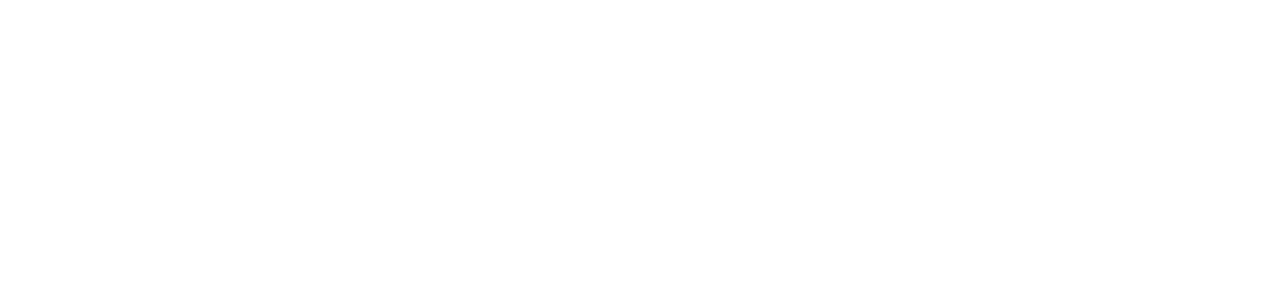
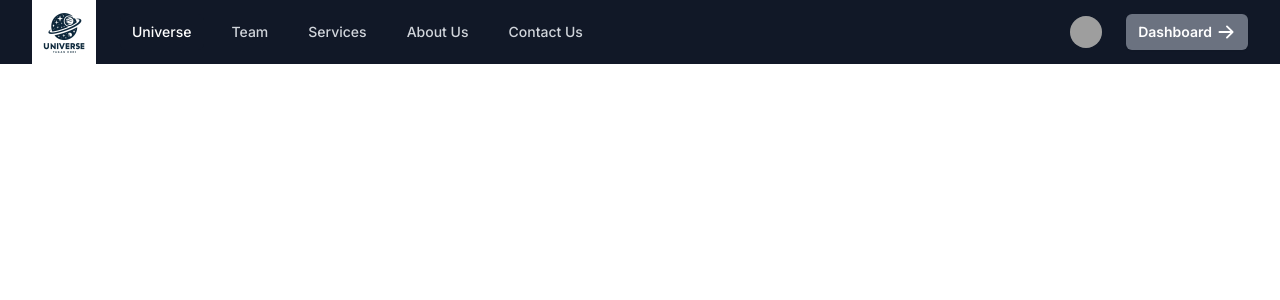
Before and after one commit to AmmarKhatri/universe-frontend, a Next.js app: page / in a window 1280 px wide. Shown: the top 300 px of the page. Built offline with nearby package versions, Linux system fonts and the light colour scheme; grey boxes are pictures that could not be loaded.

Commit message:
navbar added

```diff
--- a/src/app/page.tsx
+++ b/src/app/page.tsx
@@ -1,7 +1,8 @@
-import Image from "next/image";
+'use client'
+import HomeNavBar from "@/components/homeNavBar";
 
 export default function Home() {
       return (
-      <></>
+        <HomeNavBar/>
       )
 }
--- /dev/null
+++ b/src/components/homeNavBar.tsx
@@ -0,0 +1,181 @@
+import { Fragment } from 'react'
+import { Disclosure, Menu, Transition } from '@headlessui/react'
+import { Bars3Icon, BellIcon, XMarkIcon } from '@heroicons/react/24/outline'
+import { PlusIcon } from '@heroicons/react/20/solid'
+import { ArrowRightIcon } from '@heroicons/react/16/solid'
+
+const user = {
+  name: 'Tom Cook',
+  email: 'tom@example.com',
+  imageUrl:
+    'https://images.unsplash.com/photo-1472099645785-5658abf4ff4e?ixlib=rb-1.2.1&ixid=eyJhcHBfaWQiOjEyMDd9&auto=format&fit=facearea&facepad=2&w=256&h=256&q=80',
+}
+const navigation = [
+  { name: 'Universe', href: '#', current: true },
+  { name: 'Team', href: '#', current: false },
+  { name: 'Services', href: '#', current: false },
+  { name: 'About Us', href: '#', current: false },
+  { name: 'Contact Us', href: '#', current: false },
+]
+const userNavigation = [
+  { name: 'Your Profile', href: '#' },
+  { name: 'Settings', href: '#' },
+  { name: 'Sign out', href: '#' },
+]
+
+function classNames(...classes: any) {
+  return classes.filter(Boolean).join(' ')
+}
+
+export default function HomeNavBar() {
+  return (
+    <Disclosure as="nav" className="bg-gray-900">
+      {({ open }) => (
+        <>
+          <div className="mx-auto max-w-7xl px-4 sm:px-6 lg:px-8">
+            <div className="flex h-16 justify-between">
+              <div className="flex">
+                <div className="-ml-2 mr-2 flex items-center md:hidden">
+                  {/* Mobile menu button */}
+                  <Disclosure.Button className="relative inline-flex items-center justify-center rounded-md p-2 text-gray-400 hover:bg-gray-700 hover:text-white focus:outline-none focus:ring-2 focus:ring-inset focus:ring-white">
+                    <span className="absolute -inset-0.5" />
+                    <span className="sr-only">Open main menu</span>
+                    {open ? (
+                      <XMarkIcon className="block h-6 w-6" aria-hidden="true" />
+                    ) : (
+                      <Bars3Icon className="block h-6 w-6" aria-hidden="true" />
+                    )}
+                  </Disclosure.Button>
+                </div>
+                <div className="flex flex-shrink-0 items-center">
+                  <img
+                    className="h-16 w-auto"
+                    src="/universe0logo.webp"
+                    alt="Your Company"
+                  />
+                </div>
+                <div className="hidden md:ml-6 md:flex md:items-center md:space-x-4">
+                  {navigation.map((item) => (
+                    <a
+                      key={item.name}
+                      href={item.href}
+                      className={classNames(
+                        item.current ? 'bg-gray-900 text-white' : 'text-gray-300 hover:bg-gray-700 hover:text-white',
+                        'rounded-md px-3 py-2 text-sm font-medium'
+                      )}
+                      aria-current={item.current ? 'page' : undefined}
+                    >
+                      {item.name}
+                    </a>
+                  ))}
+                </div>
+              </div>
+              <div className="flex items-center">
+
+                <div className="hidden md:ml-4 md:flex md:flex-shrink-0 md:items-center">
+
+                  {/* Profile dropdown */}
+                  <Menu as="div" className="relative ml-3">
+                    <div>
+                      <Menu.Button className="relative flex rounded-full bg-gray-800 text-sm focus:outline-none focus:ring-2 focus:ring-white focus:ring-offset-2 focus:ring-offset-gray-800">
+                        <span className="absolute -inset-1.5" />
+                        <span className="sr-only">Open user menu</span>
+                        <img className="h-8 w-8 rounded-full" src={user.imageUrl} alt="" />
+                      </Menu.Button>
+                    </div>
+                    <Transition
+                      as={Fragment}
+                      enter="transition ease-out duration-200"
+                      enterFrom="transform opacity-0 scale-95"
+                      enterTo="transform opacity-100 scale-100"
+                      leave="transition ease-in duration-75"
+                      leaveFrom="transform opacity-100 scale-100"
+                      leaveTo="transform opacity-0 scale-95"
+                    >
+                      <Menu.Items className="absolute right-0 z-10 mt-2 w-48 origin-top-right rounded-md bg-white py-1 shadow-lg ring-1 ring-black ring-opacity-5 focus:outline-none">
+                        {userNavigation.map((item) => (
+                          <Menu.Item key={item.name}>
+                            {({ active }) => (
+                              <a
+                                href={item.href}
+                                className={classNames(
+                                  active ? 'bg-gray-100' : '',
+                                  'block px-4 py-2 text-sm text-gray-700'
+                                )}
+                              >
+                                {item.name}
+                              </a>
+                            )}
+                          </Menu.Item>
+                        ))}
+                      </Menu.Items>
+                    </Transition>
+                  </Menu>
+                </div>
+                <div className="flex-shrink-0">
+                  <button
+                    type="button"
+                    className="relative inline-flex items-center gap-x-1.5 ml-6 rounded-md bg-gray-500 px-3 py-2 text-sm font-semibold text-white shadow-sm hover:bg-gray-400 focus-visible:outline focus-visible:outline-2 focus-visible:outline-offset-2 focus-visible:outline-gray-500"
+                  >
+                    Dashboard
+                    <ArrowRightIcon className="-ml-0.5 h-5 w-5" aria-hidden="true" />
+                  </button>
+                </div>
+              </div>
+            </div>
+          </div>
+
+          <Disclosure.Panel className="md:hidden">
+            <div className="space-y-1 px-2 pb-3 pt-2 sm:px-3">
+              {navigation.map((item) => (
+                <Disclosure.Button
+                  key={item.name}
+                  as="a"
+                  href={item.href}
+                  className={classNames(
+                    item.current ? 'bg-gray-900 text-white' : 'text-gray-300 hover:bg-gray-700 hover:text-white',
+                    'block rounded-md px-3 py-2 text-base font-medium'
+                  )}
+                  aria-current={item.current ? 'page' : undefined}
+                >
+                  {item.name}
+                </Disclosure.Button>
+              ))}
+            </div>
+            <div className="border-t border-gray-700 pb-3 pt-4">
+              <div className="flex items-center px-5 sm:px-6">
+                <div className="flex-shrink-0">
+                  <img className="h-10 w-10 rounded-full" src={user.imageUrl} alt="" />
+                </div>
+                <div className="ml-3">
+                  <div className="text-base font-medium text-white">{user.name}</div>
+                  <div className="text-sm font-medium text-gray-400">{user.email}</div>
+                </div>
+                <button
+                  type="button"
+                  className="relative ml-auto flex-shrink-0 rounded-full bg-gray-800 p-1 text-gray-400 hover:text-white focus:outline-none focus:ring-2 focus:ring-white focus:ring-offset-2 focus:ring-offset-gray-800"
+                >
+                  <span className="absolute -inset-1.5" />
+                  <span className="sr-only">View notifications</span>
+                  <BellIcon className="h-6 w-6" aria-hidden="true" />
+                </button>
+              </div>
+              <div className="mt-3 space-y-1 px-2 sm:px-3">
+                {userNavigation.map((item) => (
+                  <Disclosure.Button
+                    key={item.name}
+                    as="a"
+                    href={item.href}
+                    className="block rounded-md px-3 py-2 text-base font-medium text-gray-400 hover:bg-gray-700 hover:text-white"
+                  >
+                    {item.name}
+                  </Disclosure.Button>
+                ))}
+              </div>
+            </div>
+          </Disclosure.Panel>
+        </>
+      )}
+    </Disclosure>
+  )
+}
```
